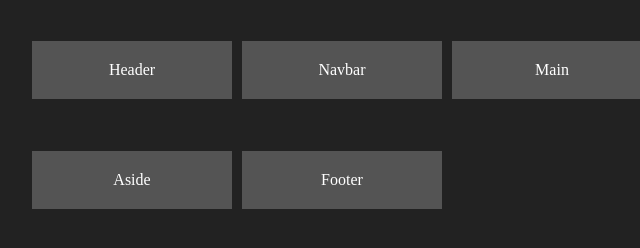
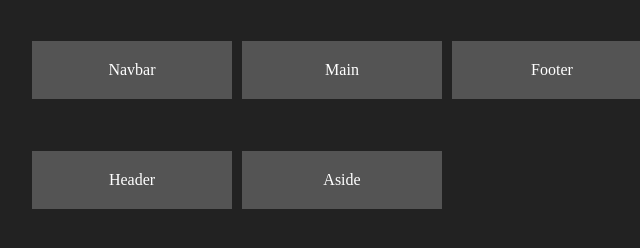
Before and after one commit to waweroh/frontend, a plain HTML site: page grid.html in a window 1280 px wide. Shown: the full height of the page, 298-938 px from the left. Drawn offline with Linux system fonts and the light colour scheme.

Commit message:
order property

```diff
--- a/grid.css
+++ b/grid.css
@@ -22,6 +22,7 @@
 
 
 header{
+  order:1;
   /* grid-column-start: 1;
   grid-column-end: 3;
   grid-row-start: 1;
@@ -30,6 +31,7 @@ header{
   grid-row: 1/3; */
 }
 aside{
+  order:2; /*highest value at the bottom */
   /* grid-column-start: 2;
   grid-column-end: 4; */
   /* grid-column: 2/4; */
```
